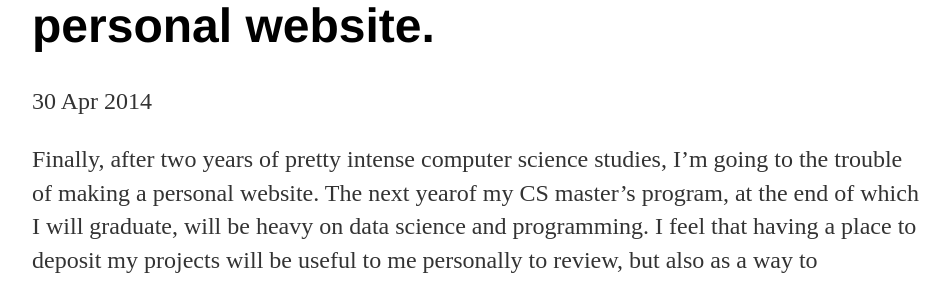
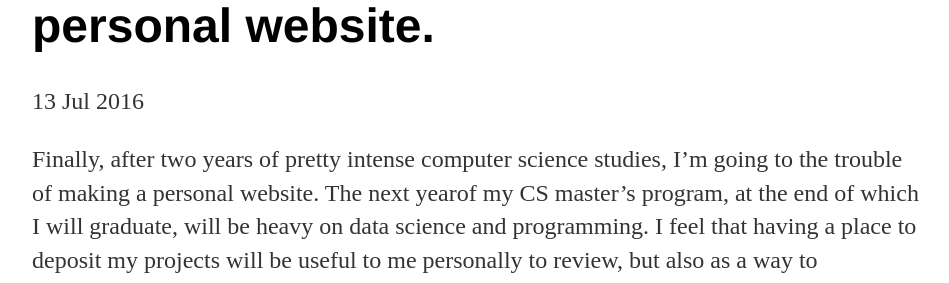
Before and after one commit to bwray/bwray.github.io, a Jekyll site: the page built from _posts/2016-07-13-first-blog-post.md, in a window 1280 px wide. Shown: the part 167-450 px from the top of the page, without its empty margins (160-1109 px from the left). Built offline with Jekyll 4.4.1, drawn with Linux system fonts in a browser that asks for light colours.

Commit message:
Update 2016-07-13-first-blog-post.md

```diff
--- a/_posts/2016-07-13-first-blog-post.md
+++ b/_posts/2016-07-13-first-blog-post.md
@@ -1,7 +1,7 @@
 ---
 layout: post
 title: "I finally got around to building a personal website."
-date: 2014-04-30
+date: 2016-07-13
 ---
 
 Finally, after two years of pretty intense computer science studies, I'm going to the trouble of making a
```
